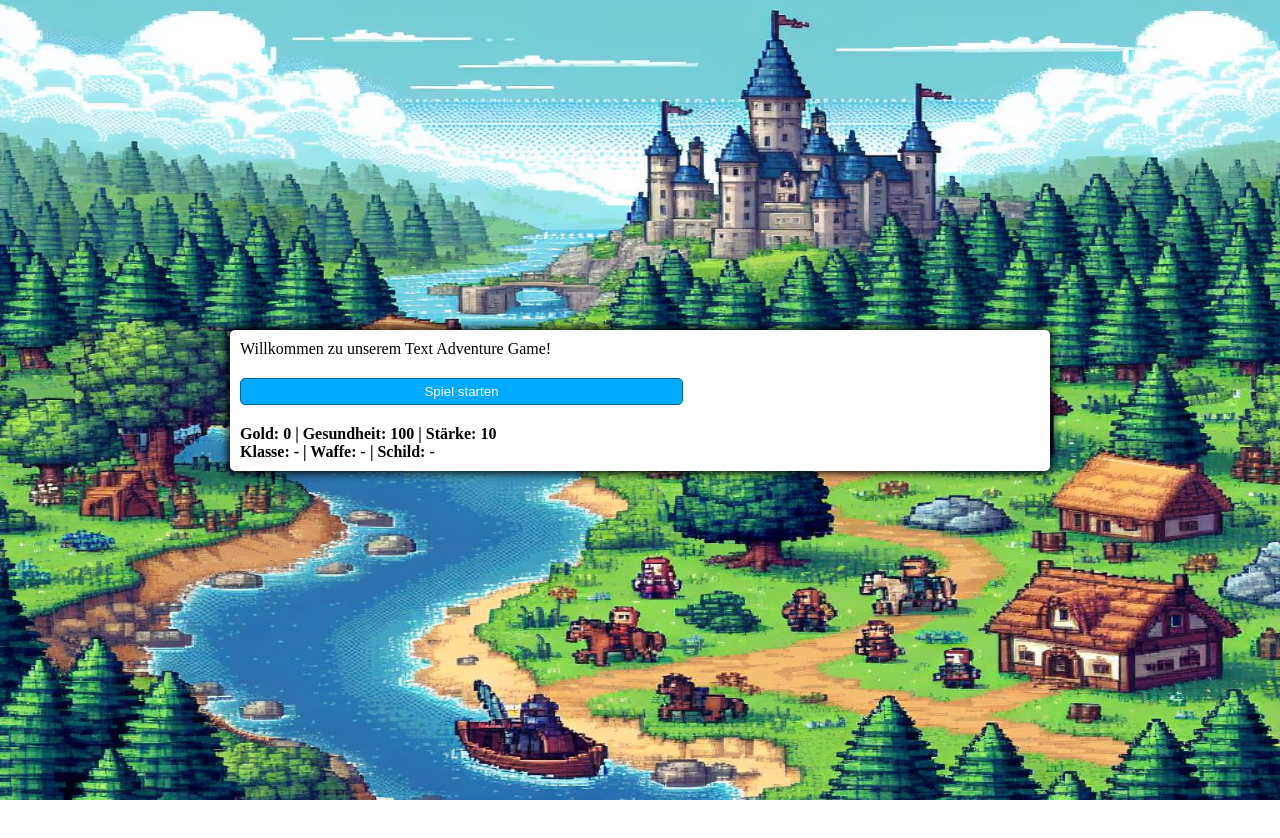
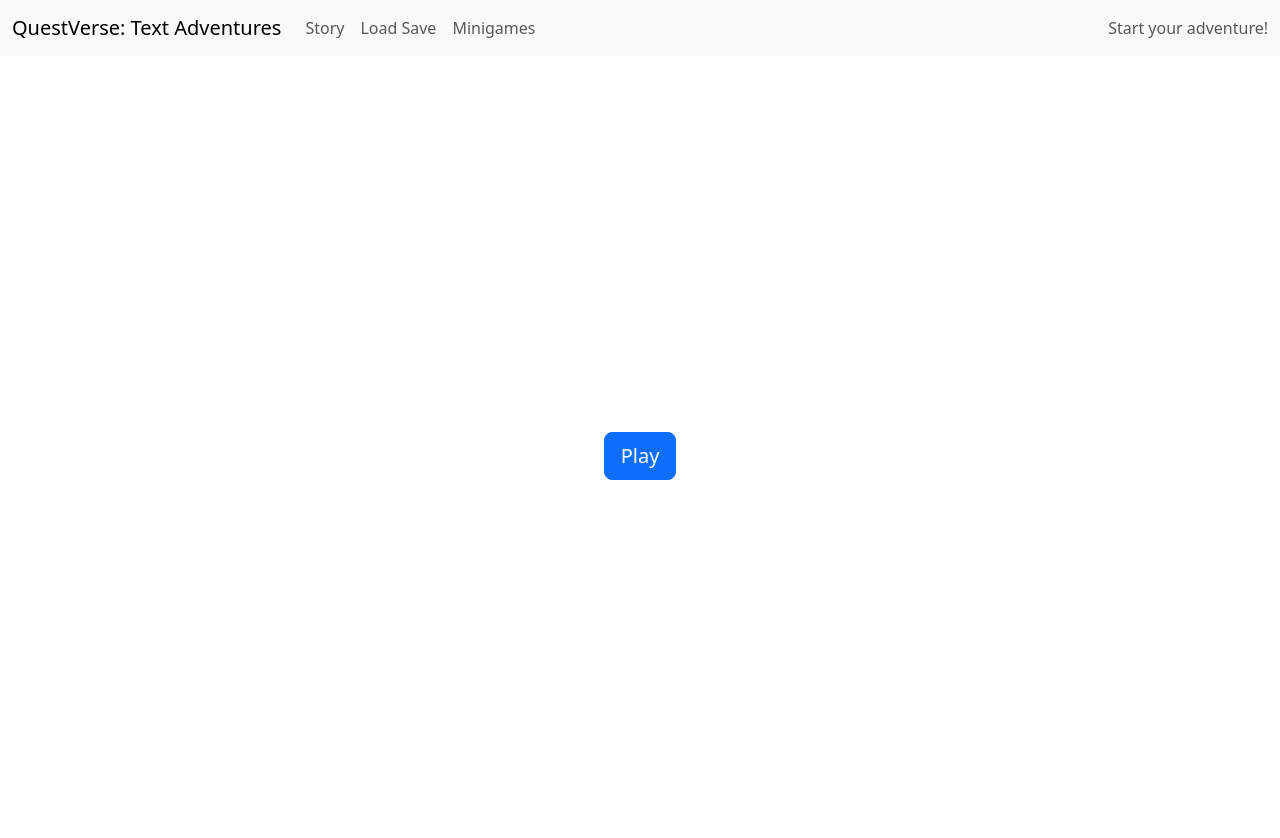
Before and after one commit to salem-karim/ITP-Group-23-Project, a plain HTML site: page index.html in a window 1280 px wide. Before the commit the page ends 800 px from the top, so only its background shows below. Drawn offline with nearby package versions, Linux system fonts and the light colour scheme.

Commit message:
Datenstruktur und Haupseite überarbeitet

```diff
--- a/styles.css
+++ b/css/game.css
@@ -6,7 +6,7 @@ body {
     align-items: center;
     width: 100vw;
     height: 100vh;
-    background-image: url("images/OIG1.jpeg");
+    background-image: url("../images/OIG1.jpeg");
     background-repeat: no-repeat;
     background-size: 100% 100%;
   }
--- a/index.html
+++ b/index.html
@@ -1,33 +1,21 @@
 <!doctype html>
 <html lang="en">
+  <head>
+    <meta charset="utf-8">
+    <meta name="viewport" content="width=device-width, initial-scale=1">
+    <title>Menu - Text Adventure</title>
+    <link href="https://cdn.jsdelivr.net/npm/bootstrap@5.3.3/dist/css/bootstrap.min.css" rel="stylesheet" integrity="sha384-QWTKZyjpPEjISv5WaRU9OFeRpok6YctnYmDr5pNlyT2bRjXh0JMhjY6hW+ALEwIH" crossorigin="anonymous">
+    <link href="css/menu.css" rel="stylesheet">
+    <script defer src="../script/navbar.js"></script>
+  </head>
+  <body>
 
-<head>
-  <meta charset="UTF-8" />
-  <meta name="viewport" content="width=device-width, initial-scale=1.0" />
-  <meta http-equiv="X-UA-Compatible" content="ie=edge" />
-  <link href="styles.css" rel="stylesheet" />
-  <script defer src="game.js"></script>
-  <title>Text Adventure</title>
-</head>
+    <div id="navbar"></div>
 
-<body>
-  <div class="container">
-    <div id="text">Text</div>
-    <div id="option-buttons" class="btn-grid">
-      <button class="btn">Option 1</button>
-      <button class="btn">Option 2</button>
-      <button class="btn">Option 3</button>
-      <button class="btn">Option 4</button>
+    <div class="d-flex justify-content-center align-items-center" style="height: 100vh;">
+      <a href="sites/game.html" class="btn btn-primary btn-lg">Play</a>
     </div>
-    <div id="player-stats">
-      Gold: <span id="gold">0</span> | Gesundheit:
-      <span id="health">100</span> | Stärke: <span id="strength">10</span>
-      <br />
-      Klasse: <span id="class">-</span> | Waffe: <span id="weapon">-</span> |
-      Schild:
-      <span id="shield">-</span>
-    </div>
-  </div>
-</body>
 
+    <script src="https://cdn.jsdelivr.net/npm/bootstrap@5.3.3/dist/js/bootstrap.bundle.min.js" integrity="sha384-YvpcrYf0tY3lHB60NNkmXc5s9fDVZLESaAA55NDzOxhy9GkcIdslK1eN7N6jIeHz" crossorigin="anonymous"></script>
+  </body>
 </html>
--- a/game.js
+++ b/script/game.js
@@ -39,7 +39,7 @@ const player = new Player("Player", "-", 100, 10, 0, "-", "-", false, false);
 
 function startGame() {
   //Show the text, options and update the player stats
-  showTextNode(1);
+  showTextNode(2);
   updatePlayerStats();
 }
 
@@ -115,6 +115,7 @@ function debugLogs() {
 }
 // Object array with all the text nodes
 const textNodes = [
+  // ID 1 wird nicht benützt
   {
     id: 1,
     text: "Willkommen zu unserem Text Adventure Game!",
--- /dev/null
+++ b/script/navbar.js
@@ -0,0 +1,8 @@
+fetch('utilities/navbar.html')
+        .then(response => response.text())
+        .then(data => {
+          document.getElementById('navbar').innerHTML = data;
+        })
+        .catch(error => {
+          console.error('Error:', error);
+        });
--- /dev/null
+++ b/utilities/navbar.html
@@ -0,0 +1,24 @@
+<nav class="navbar navbar-expand-lg bg-body-tertiary">
+    <div class="container-fluid">
+      <a class="navbar-brand" href="#">QuestVerse: Text Adventures</a>
+      <button class="navbar-toggler" type="button" data-bs-toggle="collapse" data-bs-target="#navbarText" aria-controls="navbarText" aria-expanded="false" aria-label="Toggle navigation">
+        <span class="navbar-toggler-icon"></span>
+      </button>
+      <div class="collapse navbar-collapse" id="navbarText">
+        <ul class="navbar-nav me-auto mb-2 mb-lg-0">
+          <li class="nav-item">
+            <a class="nav-link" href="#">Story</a>
+          </li>
+          <li class="nav-item">
+            <a class="nav-link" href="#">Load Save</a>
+          </li>
+          <li class="nav-item">
+            <a class="nav-link" href="#">Minigames</a>
+          </li>
+        </ul>
+        <span class="navbar-text">
+          Start your adventure!
+        </span>
+      </div>
+    </div>
+  </nav>
```
Also changed, not shown: sites/game.html (added, +34 -0 lines), css/menu.css (added), 2 other files.
